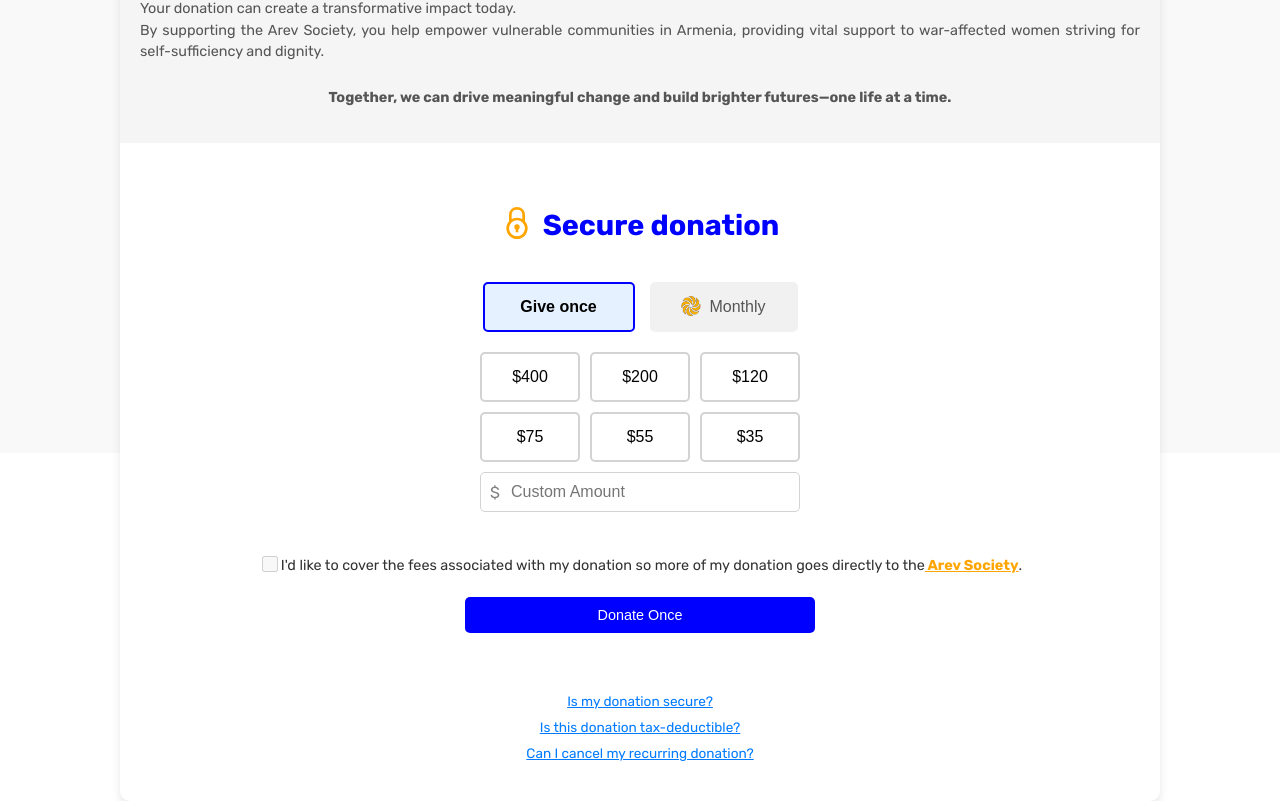
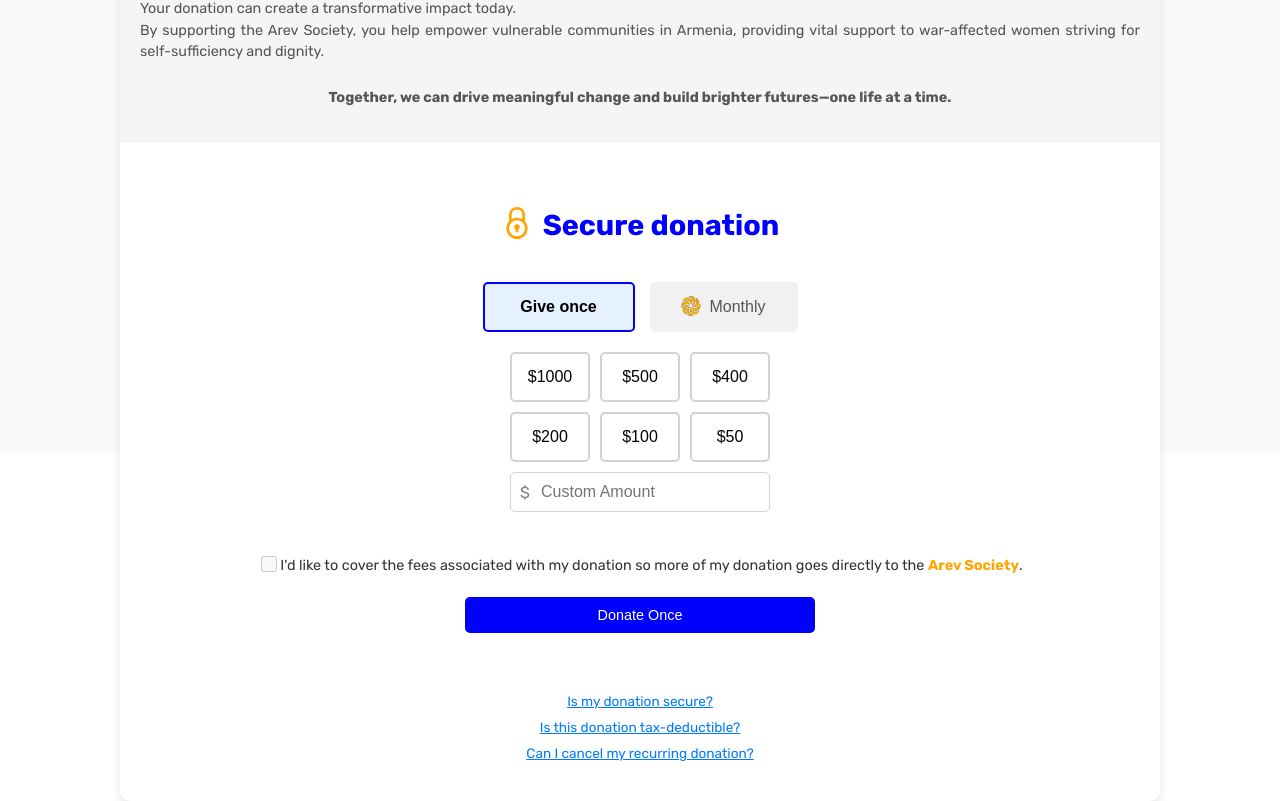
Before and after one commit to azat44/DonationPage, a React (Create React App) app: page / in a window 1280 px wide. Shown: the part 387-1188 px from the top of the page. Built offline with nearby package versions, Linux system fonts and the light colour scheme.

Commit message:
added eternity logo for step 2 and 3, changed amounts, put arev in orange

```diff
--- a/src/Components/Donation.css
+++ b/src/Components/Donation.css
@@ -11,7 +11,6 @@ p {
 }
 
 .donation-page {
-
   display: flex;
   justify-content: center;
   align-items: center;
@@ -21,8 +20,6 @@ p {
 }
 
 .donation-container {
-  position: relative; /* Permet aux enfants d’être positionnés correctement */
-  overflow: hidden; /* Cache les éléments qui sortent de l'écran pendant les animations */
   display: flex;
   background: white;
   border-radius: 10px;
@@ -34,8 +31,6 @@ p {
 }
 
 .donation-info {
-  position: relative; /* Permet aux enfants d’être positionnés correctement */
-  overflow: hidden; /* Cache les éléments qui sortent de l'écran pendant les animations */
   flex: 1;
   padding: 30px;
   background-color: #f5f5f5;
@@ -46,7 +41,9 @@ p {
 }
 
 .donation-logo {
-  width: 120px;
+  display: block;
+  margin: 0 auto;
+  width: 80px;
 }
 
 .donation-info .donation-info-title {
@@ -91,8 +88,6 @@ p {
 }
 
 .donation-form {
-  position: relative; /* Permet aux enfants d’être positionnés correctement */
-  overflow: hidden; /* Cache les éléments qui sortent de l'écran pendant les animations */
   flex: 1;
   padding: 30px;
   display: flex;
@@ -408,7 +403,6 @@ p {
 
 
 
-
 @media (max-width: 1440px) {
   .donation-container {
     flex-direction: column;
--- a/src/Components/Donation.jsx
+++ b/src/Components/Donation.jsx
@@ -10,7 +10,10 @@ import { FaArrowLeft } from "react-icons/fa";
 import "react-phone-input-2/lib/style.css";
 import PhoneInput from "react-phone-input-2";
 import countries from "./countries.json";
-import { CSSTransition } from "react-transition-group";
+
+
+import arevLogo from '../Images/Arev_Society_Nonprofit-PNG-Eternity.png';
+
 
 
 const Donation = () => {
@@ -29,7 +32,6 @@ const Donation = () => {
   const [step3Errors, setStep3Errors] = useState({});
   const [step3Data, setStep3Data] = useState({
     streetAddress: "",
-    apartment: "",
     city: "",
     zipCode: "",
     country: "",
@@ -42,7 +44,7 @@ const Donation = () => {
   const [cardType, setCardType] = useState(null);
 
   const minimumAmount = 5;
-  const donationOptions = [400, 200, 120, 75, 55, 35];
+  const donationOptions = [1000, 500, 400, 200, 100, 50];
 
 const handleMonthlyClick = () => {
   setIsMonthly(true);
@@ -108,9 +110,6 @@ const handleMonthlyClick = () => {
     const errors = {};
     if (!step3Data.streetAddress || step3Data.streetAddress.trim() === "") {
       errors.streetAddress = true;
-    }
-    if (!step3Data.apartment || step3Data.apartment.trim() === "") {
-      errors.apartment = true;
     }
     const cityRegex = /^[a-zA-Z\u00C0-\u017F\s]+$/;
     if (!step3Data.city || !cityRegex.test(step3Data.city.trim())) {
@@ -312,12 +311,10 @@ const handleMonthlyClick = () => {
             disabled={selectedAmount < minimumAmount}
           />
           I'd like to cover the fees associated with my donation so more of my
-              donation goes directly to the
-              <a href="https://www.arevsociety.org" target="_blank" rel="noopener noreferrer"
-                style={{ color: 'orange' }}>
-                <strong>   Arev Society</strong>
-              </a>.
+          donation goes directly to the <strong><span style={{ color: 'orange' }}>Arev Society</span></strong>.
         </label>
+
+
           </div>
 
           <button className="donate-button" onClick={handleDonationClick}>
@@ -350,6 +347,11 @@ const handleMonthlyClick = () => {
 
       {step === 2 && (
         <div className="donation-details-form">
+          <img
+            src={arevLogo}
+            alt="Arev Society Logo"
+            className="donation-logo"
+          />
           <h2 className="donation-details-title">Enter your details</h2>
           <div className="back-button" onClick={goBack}>
             <FaArrowLeft />
@@ -367,7 +369,6 @@ const handleMonthlyClick = () => {
                 setStep2Data({ ...step2Data, firstName: e.target.value })
               }
             />
-
             <input
               type="text"
               name="lastName"
@@ -380,7 +381,6 @@ const handleMonthlyClick = () => {
                 setStep2Data({ ...step2Data, lastName: e.target.value })
               }
             />
-
             <input
               type="email"
               name="email"
@@ -396,11 +396,12 @@ const handleMonthlyClick = () => {
             {typeof errors.email === "string" && (
               <span className="error-message">{errors.email}</span>
             )}
-
             <PhoneInput
               country={"fr"}
               value={step2Data.phone}
-                  onChange={(value) => setStep2Data({ ...step2Data, phone: value })}
+              onChange={(value) =>
+                setStep2Data({ ...step2Data, phone: value })
+              }
               containerClass="phone-input-container"
               buttonClass="flag-dropdown"
             />
@@ -412,24 +413,16 @@ const handleMonthlyClick = () => {
               maxLength={16}
               onChange={(e) => {
                 let value = e.target.value;
-
                 value = value.replace(/[^\d+]/g, "");
-
-                    if (!value.startsWith("+")) {
-                      value = "+" + value;
-                    }
-
                 if (value.length > 16) {
                   value = value.slice(0, 16);
                 }
-
                 setStep2Data({ ...step2Data, phone: value });
               }}
             />
             {errors.phone && (
               <span className="error-message">{errors.phone}</span>
             )}
-
             <button type="submit" className="submit-button">
               Continue
             </button>
@@ -440,8 +433,14 @@ const handleMonthlyClick = () => {
 
 
 
+
     {step === 3 && (
       <div className="step3-container">
+        <img
+          src={arevLogo}
+          alt="Arev Society Logo"
+          className="donation-logo"
+        />
         <div className="step3-back-button" onClick={() => setStep(2)}>
           <FaArrowLeft />
         </div>
@@ -455,16 +454,6 @@ const handleMonthlyClick = () => {
             value={step3Data.streetAddress}
             onChange={(e) =>
               setStep3Data({ ...step3Data, streetAddress: e.target.value })
-                  }
-                />
-
-                <input
-                  type="text"
-                  className={`step3-input ${step3Errors.apartment ? "error shake" : ""}`}
-                  placeholder="Apartment / suite / floor"
-                  value={step3Data.apartment}
-                  onChange={(e) =>
-                    setStep3Data({ ...step3Data, apartment: e.target.value })
             }
           />
 
@@ -509,12 +498,14 @@ const handleMonthlyClick = () => {
       </div>
     )}
 
+
         {step === 4 && (
           <div className="step4-container">
             <div className="step4-back-button" onClick={() => setStep(3)}>
               <FaArrowLeft />
             </div>
             <h2 className="step4-title">You donate</h2>
+
             <p className="step4-amount">
               {selectedAmount} $/month
             </p>
--- a/src/Components/DonationDetails.css
+++ b/src/Components/DonationDetails.css
@@ -76,7 +76,7 @@ form button.submit-button:hover {
   font-size: 1rem;
   color: black;
   transition: all 0.2s ease;
-  min-width: 100px;
+  min-width: 80px;
   min-height: 50px;
 }
 
```
Also changed, not shown: src/Components/DonationDetailsStep4.css (indentation only). Lines whose indentation alone changed are shown as unchanged.
